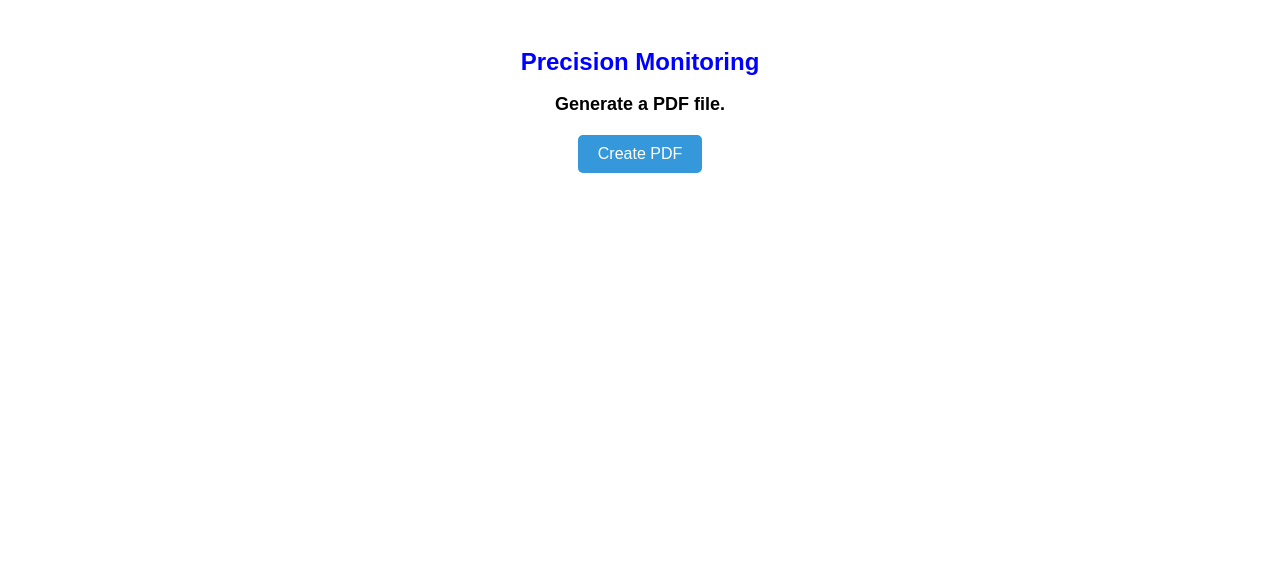
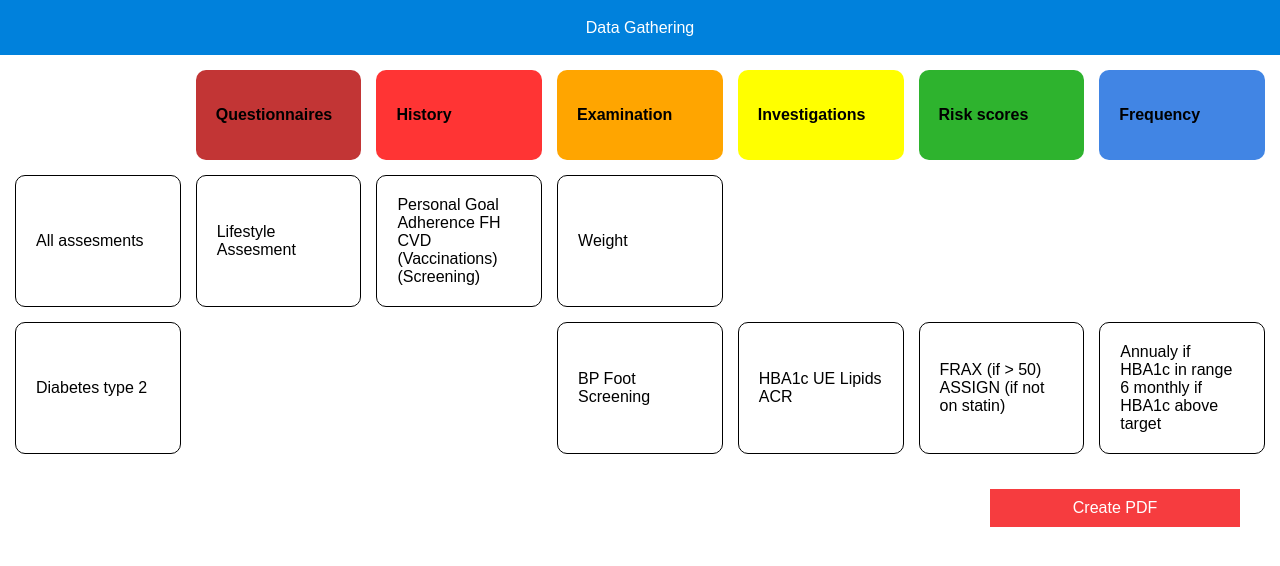
Before and after one commit to silvi135/silvi135.github.io, a website: page index.html in a window 1280 px wide. Drawn offline with nearby package versions, Linux system fonts and the light colour scheme.

Commit message:
Have a data gathering table

```diff
--- a/index.html
+++ b/index.html
@@ -9,8 +9,38 @@
 
 <body>
 
-  <h2 class="container">Precision Monitoring</h2>
-  <h3 class="container">Generate a PDF file.</h3>
+  <div class="navbar">
+    <div class="navbar-title">
+      Data Gathering
+    </div>
+  </div>
+
+  <table>
+    <tr>
+      <th></th>
+      <th style="background-color: rgb(194, 53, 53);">Questionnaires</th>
+      <th style="background-color: rgba(255, 0, 0, 0.797);">History</th>
+      <th style="background-color: orange;">Examination</th>
+      <th style="background-color: yellow;">Investigations</th>
+      <th style="background-color: rgb(46, 179, 46);">Risk scores</th>
+      <th style="background-color: rgb(65, 133, 228);">Frequency</th>
+    </tr>
+    <tr>
+      <td>All assesments</td>
+      <td>Lifestyle Assesment</td>
+      <td>Personal Goal&#10; Adherence&#10; FH CVD&#10; (Vaccinations)&#10; (Screening)</td>
+      <td>Weight</td>
+    </tr>
+    <tr>
+      <td>Diabetes type 2</td>
+      <td class="no-show"></td>
+      <td class="no-show"></td>
+      <td>BP&#10; Foot Screening</td>
+      <td>HBA1c&#10; UE&#10; Lipids&#10; ACR</td>
+      <td>FRAX (if > 50)&#10; ASSIGN (if not on statin)</td>
+      <td>Annualy if HBA1c in range&#10; 6 monthly if HBA1c above target</td>
+    </tr>
+  </table>
 
   <div class="container">
     <input type="button" value="Create PDF" onclick="generatePDF()">
--- a/style.css
+++ b/style.css
@@ -1,32 +1,78 @@
 body {
     font-family: Arial, sans-serif;
-    padding: 20px;
+    margin: 0;
+    padding: 0;
 }
 
-  h2 {
-    color: blue;
-    margin-bottom: 10px;
+.navbar {
+    background-color: #0081DC;
+    width: 100%;
+    height: 55px;
+    margin: 0;
+    padding: 0;
+    display: flex;
+    align-items: center;
+    justify-content: center;
+    /* justify-content: center; */
 }
 
-  h3 {
-    font-size: 18px;
-    margin-bottom: 20px;
+.navbar-title {
+    color: white;
+    /* margin-right: 20px; */
+    /* padding-right: 40px; */
+}
+
+table {
+    border-collapse: separate;
+    border-spacing: 15px;
+    width: 100%;
+    max-width: 100%;
+}
+
+th,
+td {
+    padding: 20px;
+    /* margin: 30px 20px; */
+    text-align: left;
+    height: 50px;
+    width: 14.28%;
+    /* Adjust height */
+}
+
+.no-show {
+    border: 0px;
+}
+
+th {
+    border-radius: 10px;
+}
+
+td {
+    border-radius: 10px;
+    /* background-color: lightgray; */
+    border: 1px solid black;
+    margin: 10px;
+    /* Add margin for spacing between boxes */
 }
 
 .container {
-    text-align: center;
+    text-align: right;
 }
 
 .container input[type="button"] {
+    margin-top: 20px;
+    margin-right: 40px;
+    /* margin-left: 30%; */
     padding: 10px 20px;
     font-size: 16px;
-    background-color: #3498db;
+    background-color: #F63C3F;
     color: white;
     border: none;
     cursor: pointer;
-    border-radius: 5px;
+    width: 250px;
+    /* border-radius: 5px; */
 }
 
 .container input[type="button"]:hover {
-    background-color: #2980b9;
+    background-color: #0081DC;
 }
```
Lines whose indentation alone changed are shown as unchanged.
